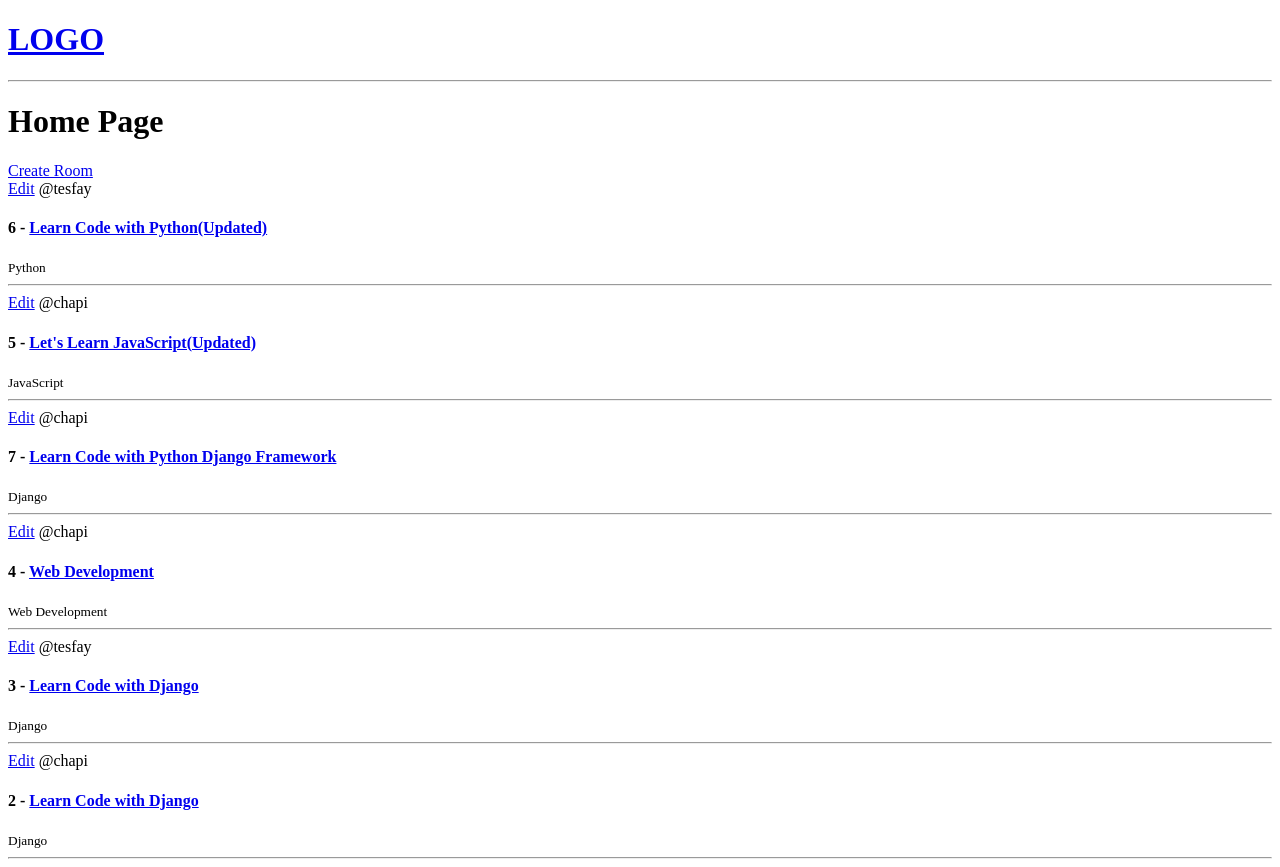
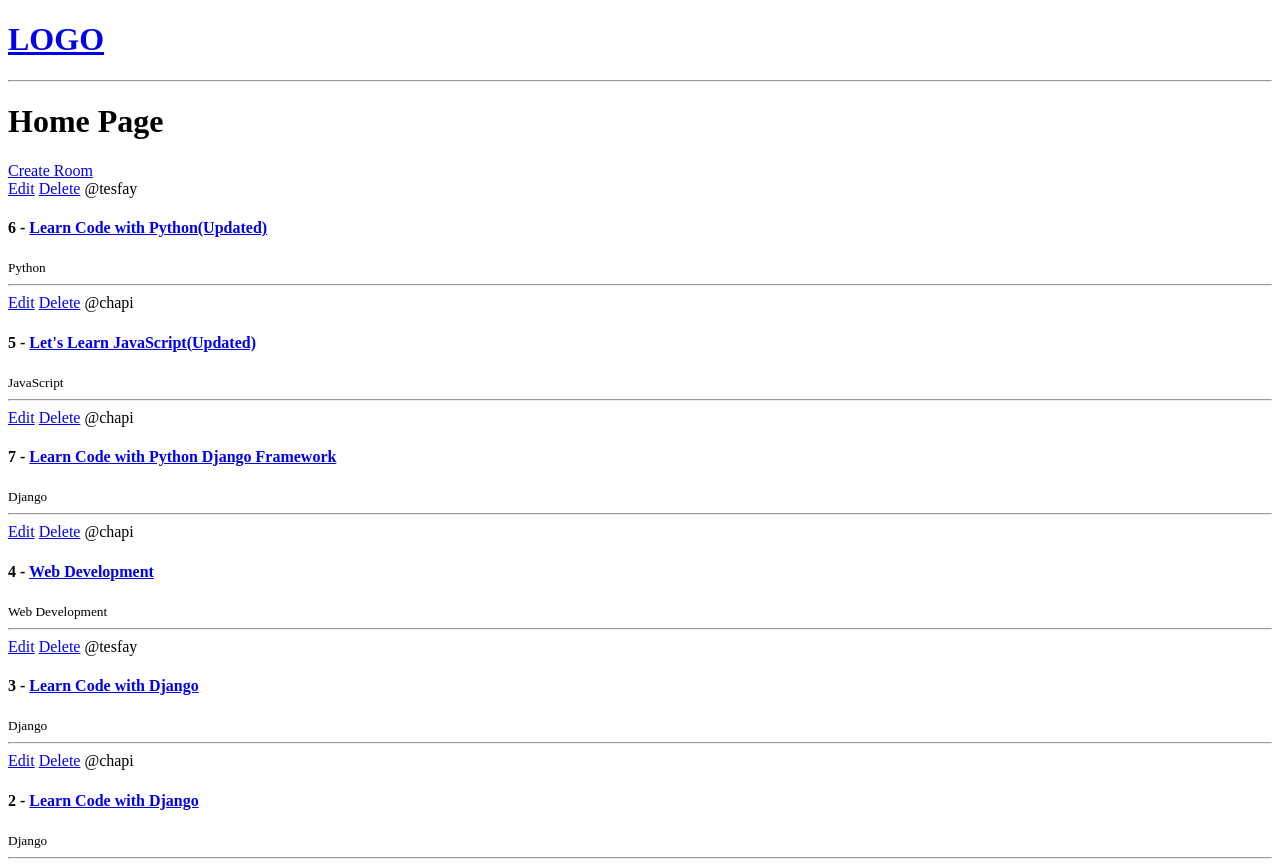
Before and after one commit to Tesfay-Teshome/alxse_cohort_six_room, a Django app: page / in a window 1280 px wide. Run offline with Django 4.2, Linux system fonts and the light colour scheme; data comes from the database, SQL or seed files in the repository; both versions use the stored data as it was after the commit.

Commit message:
done with CRUD

```diff
--- a/alxse/base/templates/base/home.html
+++ b/alxse/base/templates/base/home.html
@@ -9,6 +9,7 @@
             {% for room in rooms %}
                 <div>
                     <a href="{% url 'update-room' room.id %}">Edit</a>
+                    <a href="{% url 'delete-room' room.id %}">Delete</a>
                     <span>@{{ room.host.username }}</span>
                     <h4>{{ room.id }} - <a href="{% url 'room' room.id %}"> {{ room.name }}</a></h4>
                     <small>{{ room.topic }}</small>
--- a/alxse/base/templates/base/room_form.html
+++ b/alxse/base/templates/base/room_form.html
@@ -4,7 +4,8 @@
 
 <form method="POST" action="">
     {% csrf_token %}
+
+    {{ form.as_p }}
     <input type="submit" value="Submit" />
-    {{ form.as_p }}
 
 {% endblock %}
--- a/alxse/base/urls.py
+++ b/alxse/base/urls.py
@@ -7,4 +7,5 @@ urlpatterns = [
 
     path('create-room', views.createRoom, name="create-room"),
     path('update-room/<str:pk>/', views.updateRoom, name="update-room"),
+    path('delete-room/<str:pk>/', views.deleteRoom, name="delete-room"),
 ]
--- a/alxse/base/views.py
+++ b/alxse/base/views.py
@@ -25,6 +25,7 @@ def room(request, pk):
 
 def createRoom(request):
     form = RoomForm()
+
     if request.method == 'POST':
         form = RoomForm(request.POST)
         if form.is_valid():
@@ -41,5 +42,13 @@ def updateRoom(request, pk):
         if form.is_valid():
             form.save()
             return redirect('home')
-    context = {'form': form}
+
+    context = {'form': form }
     return render(request, 'base/room_form.html', context)
+
+def deleteRoom(request, pk):
+    room = Room.objects.get(id=pk)
+    if request.method == 'POST':
+        room.delete()
+        return redirect('home')
+    return render(request, 'base/delete.html', {'obj': room})
```
Also changed, not shown: alxse/base/templates/base/delete.html (added, +12 -0 lines), alxse/db.sqlite3.
